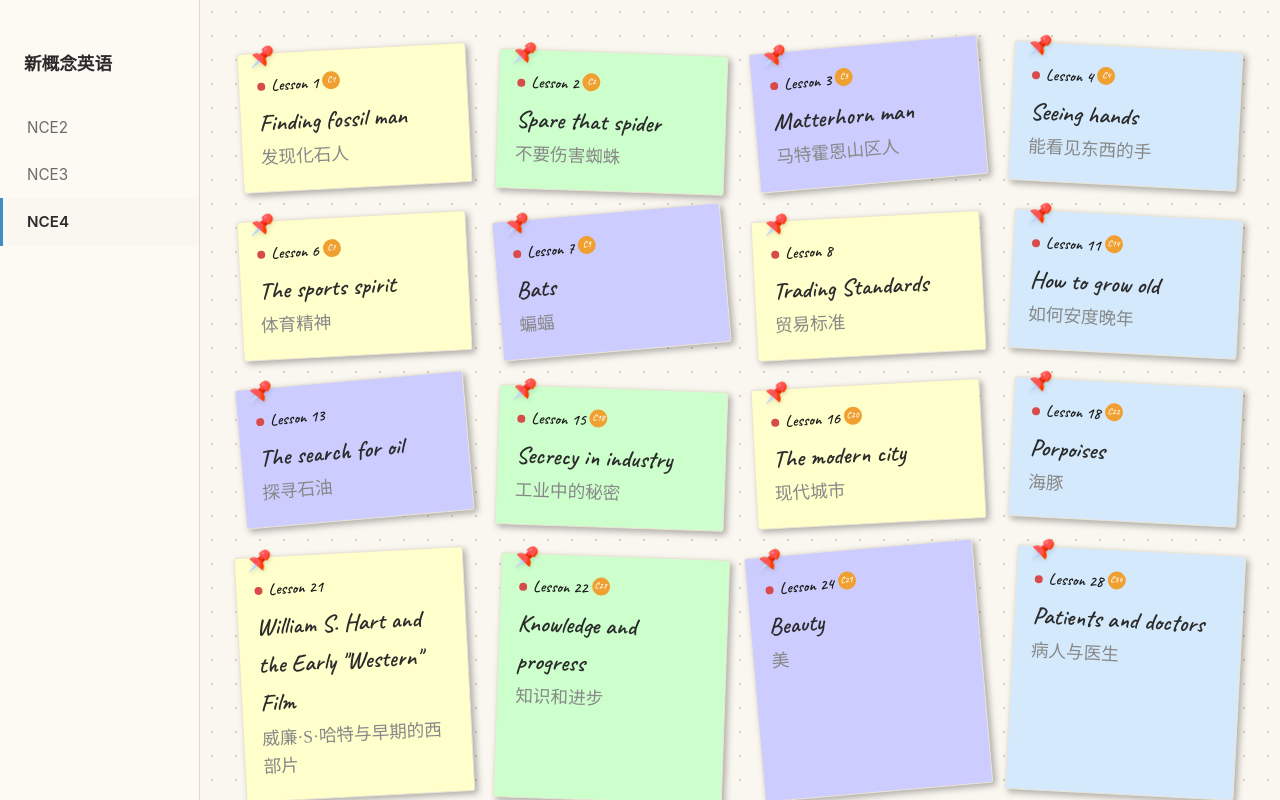
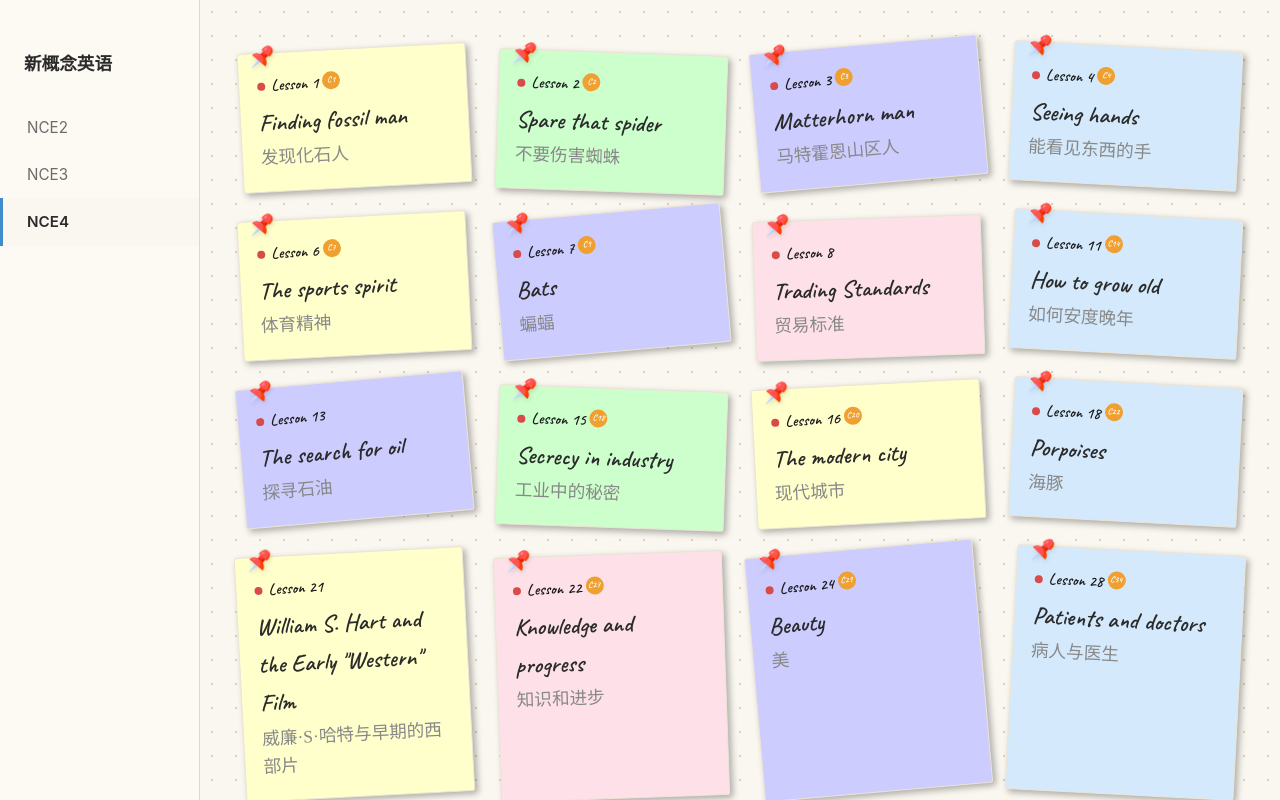
Before and after one commit to farisni/nce-proj, a Vue app: page / in a window 1280 px wide. Shown: the top 800 px of the page. Built offline with nearby package versions, Linux system fonts and the light colour scheme; a web font is replaced by a local one.

Commit message:
style: 卡片增加淡粉配色，每7张出现一次

```diff
--- a/src/views/Home.vue
+++ b/src/views/Home.vue
@@ -85,6 +85,12 @@ function goArticle(id: string) {
     top: -2px;
   }
 
+  &:nth-child(7n) {
+    background: #fde0e8;
+    transform: rotate(-2deg);
+    top: 2px;
+  }
+
 }
 
 .card-title { font-size: 1.25rem; font-weight: 600; color: var(--color-text); line-height: 1.6; }
```
